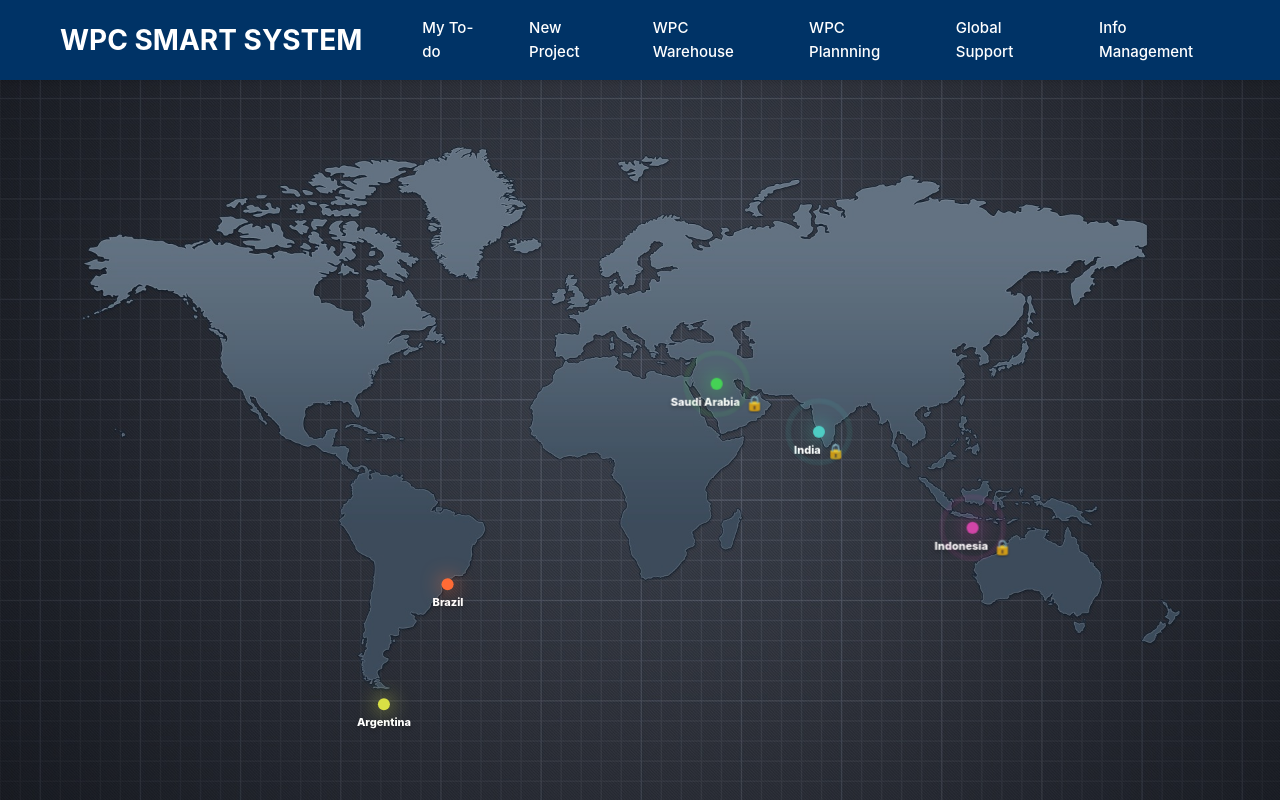
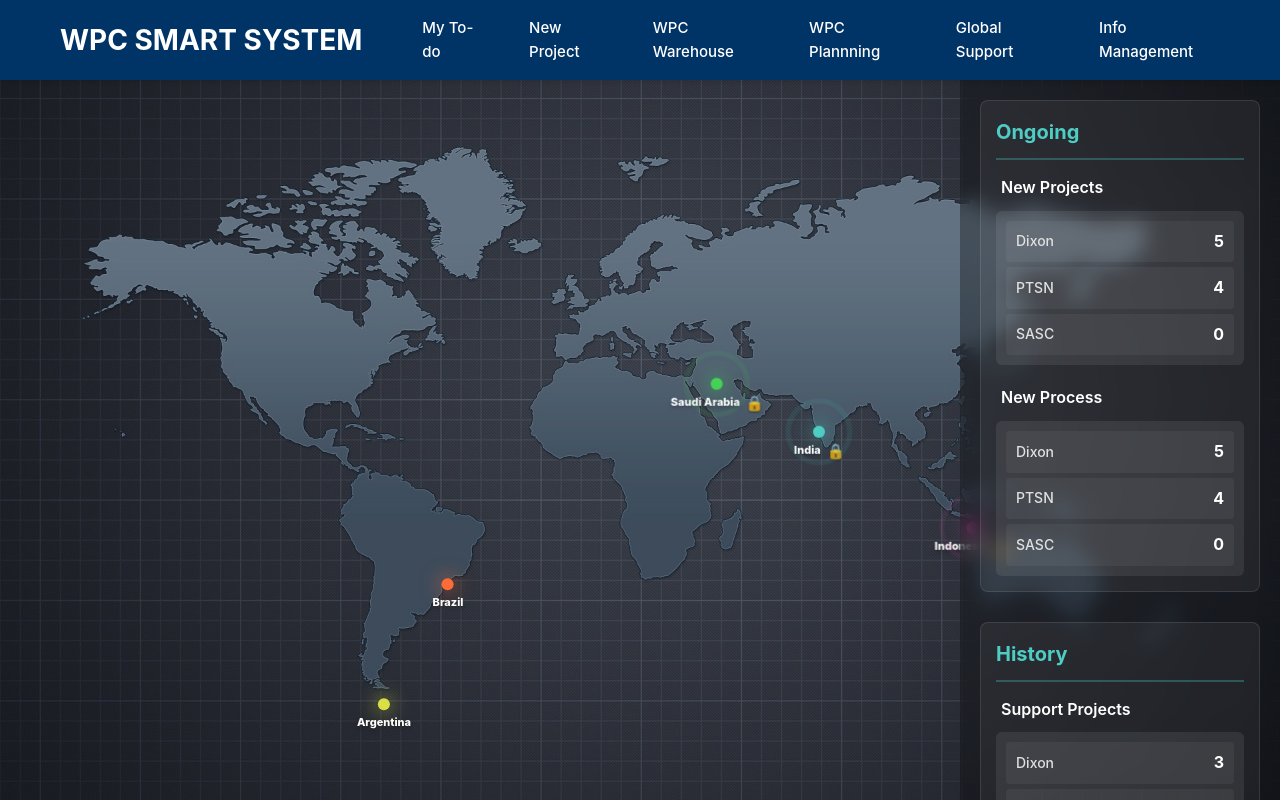
Before and after one commit to lanxiaoxing/AiFactory, a React (Vite) app: page / in a window 1280 px wide. Built offline with nearby package versions, Linux system fonts and the light colour scheme.

Commit message:
feat: add stat panel

```diff
--- /dev/null
+++ b/src/components/StatsPanel/StatsPanel.module.css
@@ -0,0 +1,139 @@
+.statsPanel {
+  position: fixed;
+  right: 0;
+  top: 80px;
+  width: 320px;
+  height: calc(100vh - 80px);
+  background: rgba(0, 0, 0, 0.3);
+  backdrop-filter: blur(10px);
+  padding: 20px;
+  overflow-y: auto;
+  z-index: 10;
+}
+
+.section {
+  margin-bottom: 30px;
+  background: rgba(255, 255, 255, 0.05);
+  border-radius: 8px;
+  padding: 15px;
+  border: 1px solid rgba(255, 255, 255, 0.1);
+}
+
+.sectionTitle {
+  font-size: 20px;
+  font-weight: 700;
+  color: #4ECDC4;
+  margin-bottom: 15px;
+  padding-bottom: 10px;
+  border-bottom: 2px solid rgba(78, 205, 196, 0.3);
+  text-transform: capitalize;
+}
+
+.subsection {
+  margin-bottom: 20px;
+}
+
+.subsection:last-child {
+  margin-bottom: 0;
+}
+
+.subsectionTitle {
+  font-size: 16px;
+  font-weight: 600;
+  color: #ffffff;
+  margin-bottom: 10px;
+  padding-left: 5px;
+}
+
+.statsList {
+  background: rgba(255, 255, 255, 0.08);
+  border-radius: 6px;
+  padding: 10px;
+}
+
+.statItem {
+  display: flex;
+  justify-content: space-between;
+  align-items: center;
+  padding: 8px 10px;
+  margin-bottom: 5px;
+  background: rgba(255, 255, 255, 0.05);
+  border-radius: 4px;
+  transition: all 0.3s ease;
+}
+
+.statItem:last-child {
+  margin-bottom: 0;
+}
+
+.statItem:hover {
+  background: rgba(78, 205, 196, 0.1);
+  transform: translateX(-3px);
+}
+
+.statLabel {
+  font-size: 14px;
+  color: #e0e0e0;
+  font-weight: 500;
+}
+
+.statValue {
+  font-size: 16px;
+  font-weight: 700;
+  color: #ffffff;
+  min-width: 30px;
+  text-align: right;
+}
+
+/* 滚动条样式 */
+.statsPanel::-webkit-scrollbar {
+  width: 6px;
+}
+
+.statsPanel::-webkit-scrollbar-track {
+  background: rgba(255, 255, 255, 0.05);
+  border-radius: 3px;
+}
+
+.statsPanel::-webkit-scrollbar-thumb {
+  background: rgba(78, 205, 196, 0.5);
+  border-radius: 3px;
+}
+
+.statsPanel::-webkit-scrollbar-thumb:hover {
+  background: rgba(78, 205, 196, 0.7);
+}
+
+/* 响应式设计 */
+@media (max-width: 1024px) {
+  .statsPanel {
+    width: 280px;
+    padding: 15px;
+  }
+
+  .sectionTitle {
+    font-size: 18px;
+  }
+
+  .subsectionTitle {
+    font-size: 14px;
+  }
+
+  .statLabel {
+    font-size: 13px;
+  }
+
+  .statValue {
+    font-size: 15px;
+  }
+}
+
+@media (max-width: 768px) {
+  .statsPanel {
+    position: relative;
+    width: 100%;
+    height: auto;
+    top: 0;
+    margin-top: 20px;
+  }
+}
--- /dev/null
+++ b/src/components/StatsPanel/index.tsx
@@ -0,0 +1,92 @@
+import React from 'react';
+import styles from './StatsPanel.module.css';
+
+const StatsPanel: React.FC = () => {
+  return (
+    <div className={styles.statsPanel}>
+      {/* Ongoing Section */}
+      <div className={styles.section}>
+        <h2 className={styles.sectionTitle}>Ongoing</h2>
+
+        <div className={styles.subsection}>
+          <h3 className={styles.subsectionTitle}>New Projects</h3>
+          <div className={styles.statsList}>
+            <div className={styles.statItem}>
+              <span className={styles.statLabel}>Dixon</span>
+              <span className={styles.statValue}>5</span>
+            </div>
+            <div className={styles.statItem}>
+              <span className={styles.statLabel}>PTSN</span>
+              <span className={styles.statValue}>4</span>
+            </div>
+            <div className={styles.statItem}>
+              <span className={styles.statLabel}>SASC</span>
+              <span className={styles.statValue}>0</span>
+            </div>
+          </div>
+        </div>
+
+        <div className={styles.subsection}>
+          <h3 className={styles.subsectionTitle}>New Process</h3>
+          <div className={styles.statsList}>
+            <div className={styles.statItem}>
+              <span className={styles.statLabel}>Dixon</span>
+              <span className={styles.statValue}>5</span>
+            </div>
+            <div className={styles.statItem}>
+              <span className={styles.statLabel}>PTSN</span>
+              <span className={styles.statValue}>4</span>
+            </div>
+            <div className={styles.statItem}>
+              <span className={styles.statLabel}>SASC</span>
+              <span className={styles.statValue}>0</span>
+            </div>
+          </div>
+        </div>
+      </div>
+
+      {/* History Section */}
+      <div className={styles.section}>
+        <h2 className={styles.sectionTitle}>History</h2>
+
+        <div className={styles.subsection}>
+          <h3 className={styles.subsectionTitle}>Support Projects</h3>
+          <div className={styles.statsList}>
+            <div className={styles.statItem}>
+              <span className={styles.statLabel}>Dixon</span>
+              <span className={styles.statValue}>3</span>
+            </div>
+            <div className={styles.statItem}>
+              <span className={styles.statLabel}>PTSN</span>
+              <span className={styles.statValue}>2</span>
+            </div>
+            <div className={styles.statItem}>
+              <span className={styles.statLabel}>SASC</span>
+              <span className={styles.statValue}>0</span>
+            </div>
+          </div>
+        </div>
+
+        <div className={styles.subsection}>
+          <h3 className={styles.subsectionTitle}>Process Library</h3>
+          <div className={styles.statsList}>
+            <div className={styles.statItem}>
+              <span className={styles.statLabel}>Dixon</span>
+              <span className={styles.statValue}>5</span>
+            </div>
+            <div className={styles.statItem}>
+              <span className={styles.statLabel}>PTSN</span>
+              <span className={styles.statValue}>4</span>
+            </div>
+            <div className={styles.statItem}>
+              <span className={styles.statLabel}>SASC</span>
+              <span className={styles.statValue}>0</span>
+            </div>
+          </div>
+        </div>
+      </div>
+    </div>
+  );
+};
+
+export default StatsPanel;
--- a/src/pages/Home/Home.module.css
+++ b/src/pages/Home/Home.module.css
@@ -6,6 +6,7 @@
   height: 100vh;
   margin-top: -80px;
   padding-top: 80px;
+  padding-right: 320px; /* 为右侧统计面板留出空间 */
   position: relative;
   overflow: hidden;
 }
@@ -214,3 +215,23 @@
     opacity: 1;
   }
 }
+
+/* 响应式设计 */
+@media (max-width: 1024px) {
+  .hero {
+    padding-right: 280px; /* 配合 StatsPanel 的响应式宽度 */
+  }
+}
+
+@media (max-width: 768px) {
+  .hero {
+    padding-right: 0; /* 移动端取消右侧边距 */
+    height: auto;
+    min-height: 60vh;
+  }
+
+  .home {
+    display: flex;
+    flex-direction: column;
+  }
+}
--- a/src/pages/Home/index.tsx
+++ b/src/pages/Home/index.tsx
@@ -5,6 +5,7 @@ import FileManager from '../../components/FileManager';
 import ProcessManager from '../../components/FileManager/ProcessManager';
 import ProjectsTablePopup from '../../components/ProjectsTablePopup';
 import MoreMenu from '../../components/MoreMenu';
+import StatsPanel from '../../components/StatsPanel';
 
 const countryMarkers = [
   {
@@ -150,6 +151,9 @@ const Home: React.FC = () => {
         </div>
       </div>
 
+      {/* 右侧统计面板 */}
+      <StatsPanel />
+
       {showPopupMenu && selectedCountry && (
         <PopupMenu
           countryName={selectedCountry}
```
